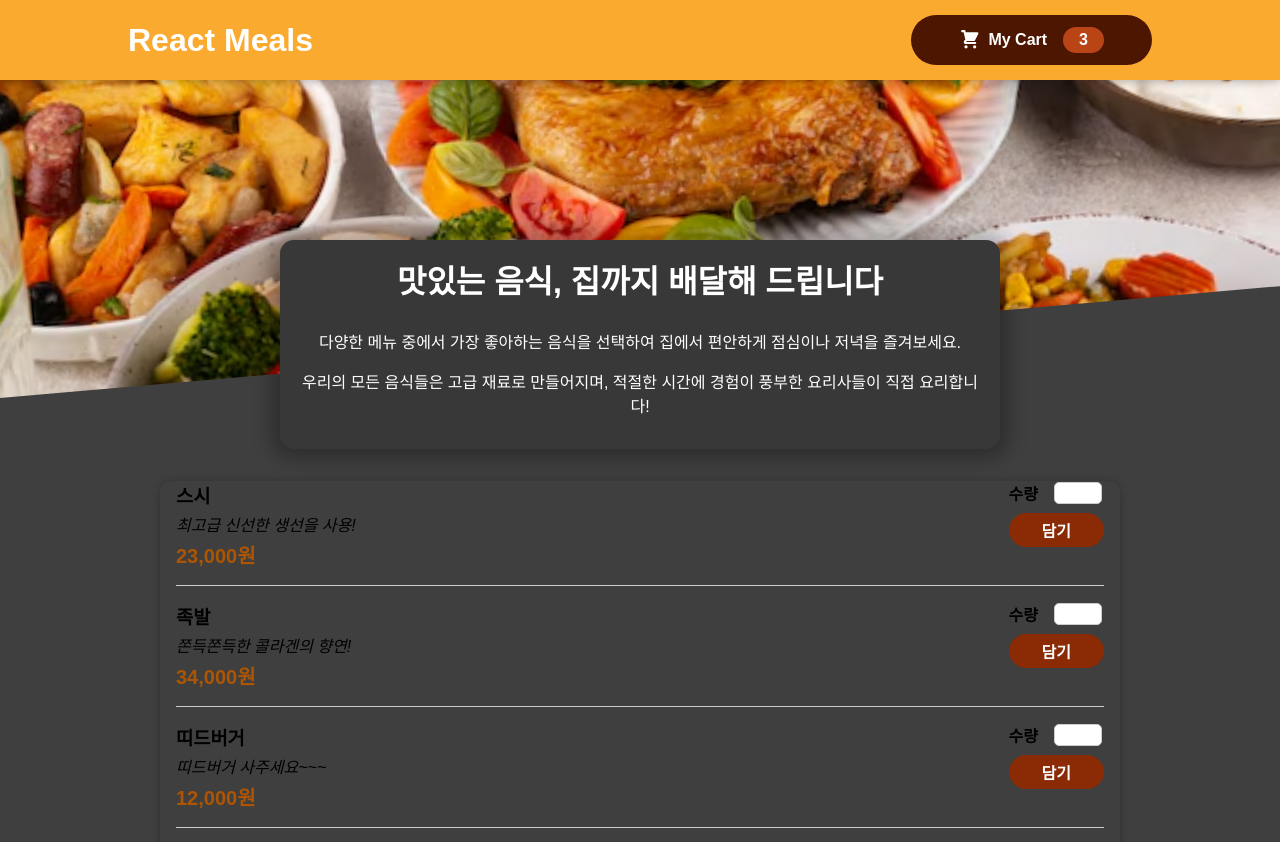
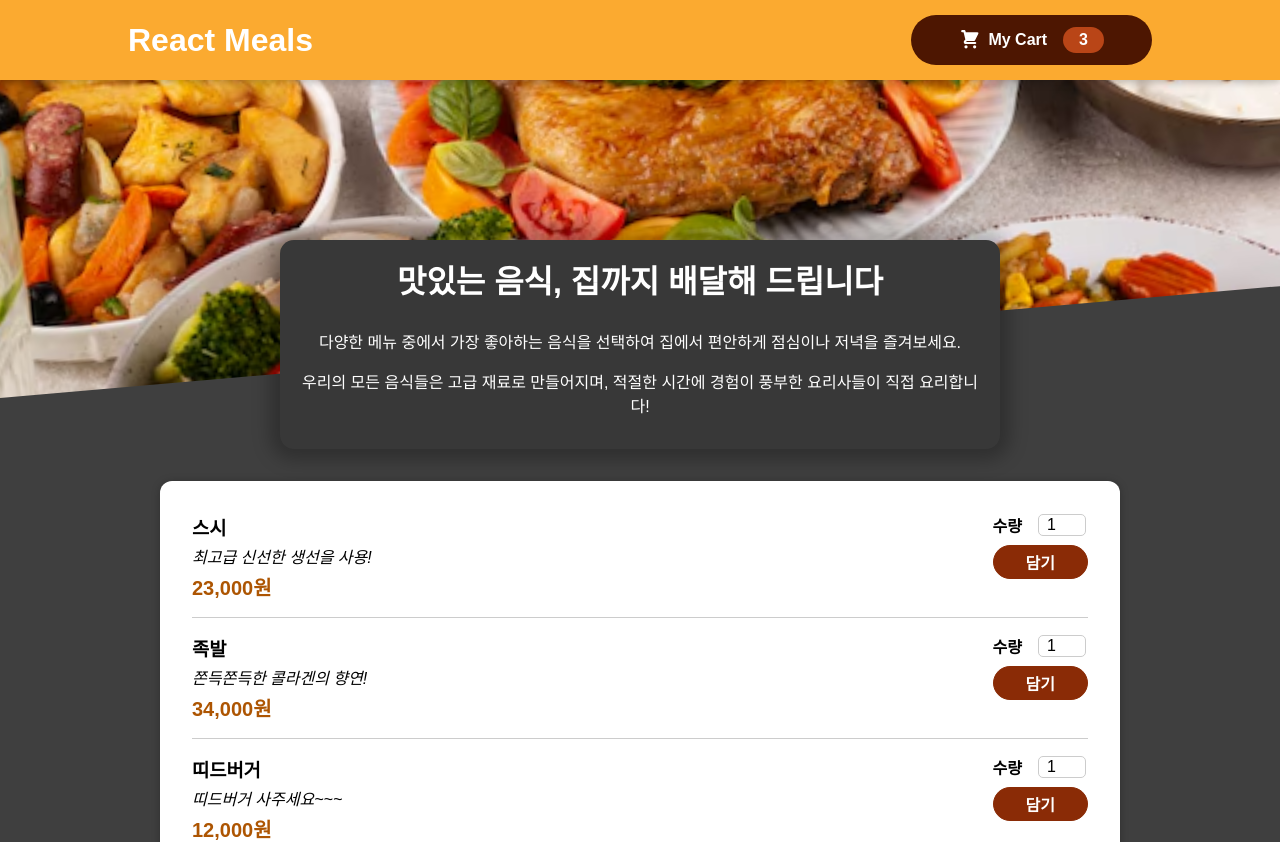
Before and after one commit to goodzeee/react-selfstudy202407, a React (Create React App) app: page / in a window 1280 px wide. Shown: the top 842 px of the page. Built offline with nearby package versions, Linux system fonts and the light colour scheme.

Commit message:
# Input 컴포넌트 속성값 스프레드

```diff
--- a/src/Food/Meals/MealItem/MealItemForm.js
+++ b/src/Food/Meals/MealItem/MealItemForm.js
@@ -9,14 +9,14 @@ const MealItemForm = ( props ) => {
       <Input
         // ref={inputRef}
         label='수량'
-        // input={{
-        //   id: 'amount_' + props.id,
-        //   type: 'number',
-        //   min: '1',
-        //   max: '5',
-        //   step: '1',
-        //   defaultValue: '1',
-        // }}
+        inputAttr={{
+          id: 'amount_' + props.id,
+          type: 'number',
+          min: '1',
+          max: '5',
+          step: '1',
+          defaultValue: '1',
+        }}
       />
       <button>담기</button>
     </form>
--- a/src/components/UI/Card.css
+++ b/src/components/UI/Card.css
@@ -3,4 +3,6 @@
     box-shadow: 0 1px 8px rgba(0, 0, 0, 0.25);
     /* padding: 1rem;
     background-color: rgb(216, 201, 231); */
+    padding: 1rem;
+    background-color: #fff;
   }
--- a/src/components/UI/Input/Input.js
+++ b/src/components/UI/Input/Input.js
@@ -1,11 +1,11 @@
 import React from 'react'
 import styles from './Input.module.scss';
 
-const Input = ({label}) => {
+const Input = ({label, inputAttr}) => {
   return (
     <div className={styles.input}>
         <label>{label}</label>
-        <input />
+        <input {...inputAttr} />
     </div>
   )
 }
```
